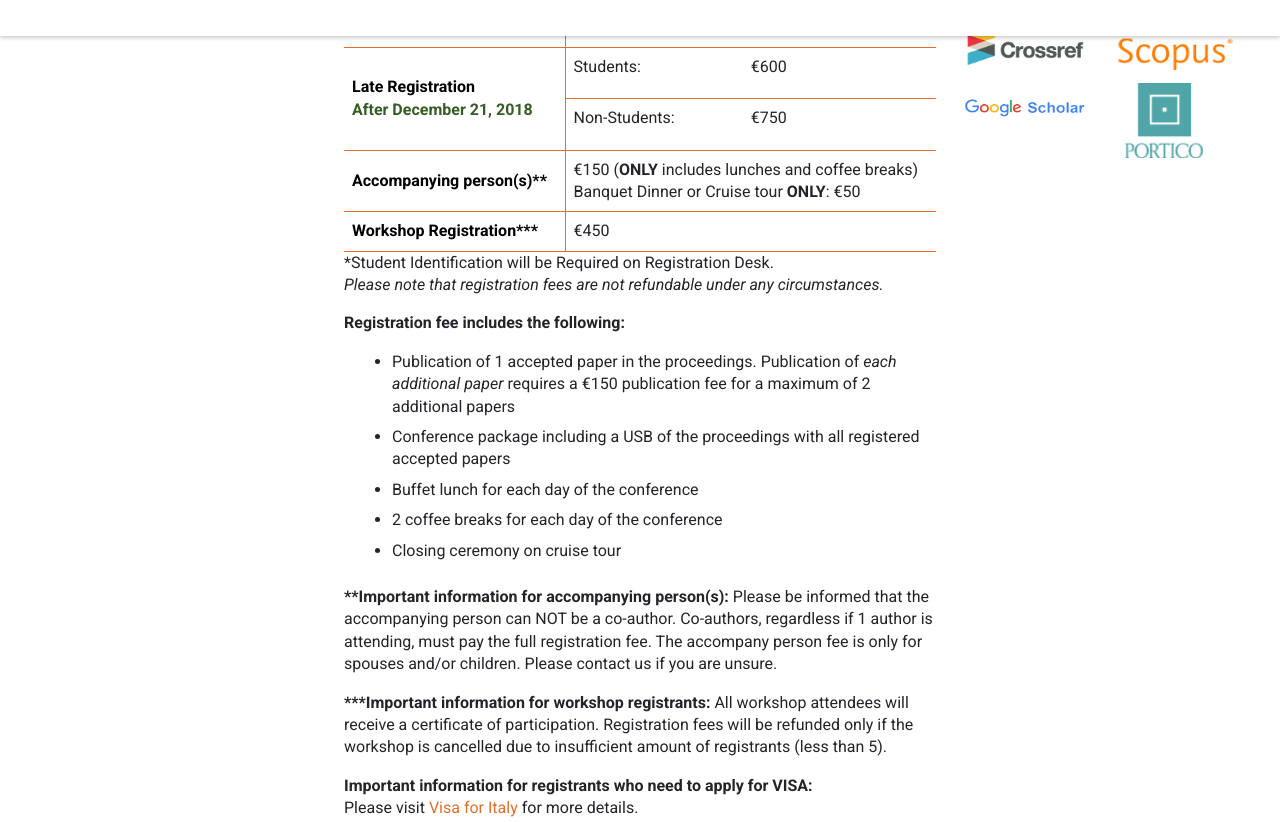
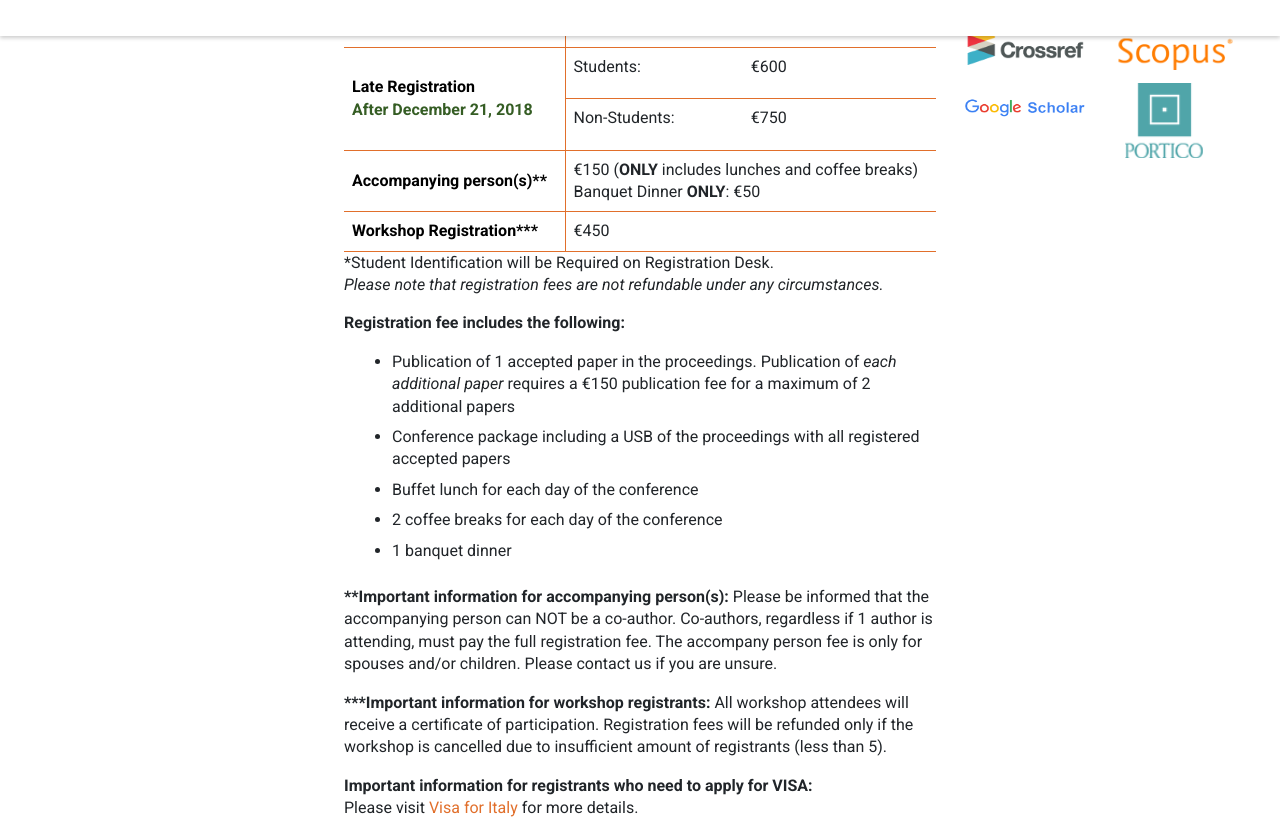
Before and after one commit to emdsgn/icgre, a Jekyll site: the page built from registration.html, in a window 1280 px wide and 900 px high, scrolled down 667 px, cut to the strip 78-900 px from the top of the window. Built offline with Jekyll 4.4.1, drawn with Linux system fonts in a browser that asks for light colours; nearby versions of some CDN libraries; Markdown is read by kramdown in place of the engine named in the settings; comment, search, counter and statistics services are not loaded.

Commit message:
update the registration page

```diff
--- a/registration.html
+++ b/registration.html
@@ -44,7 +44,7 @@ keyword: geotechnical engineering, geotechnical engineering conference, geotechn
     <td class="date-title" rowspan="1">Accompanying person(s)**</td>
     </tr>
     <tr>
-    <td class="imp-date">€150 (<b>ONLY</b> includes lunches and coffee breaks)<br>Banquet Dinner or Cruise tour <b>ONLY</b>: €50</td>
+    <td class="imp-date">€150 (<b>ONLY</b> includes lunches and coffee breaks)<br>Banquet Dinner <b>ONLY</b>: €50</td>
     </tr>
 
     <tr>
@@ -86,7 +86,7 @@ keyword: geotechnical engineering, geotechnical engineering conference, geotechn
     </tr>
     <tr>
     <th class="date-title" rowspan="1">Accompanying person(s)**</th>
-    <td class="imp-date">€150 (<b>ONLY</b> includes lunches and coffee breaks)<br>Banquet Dinner or Cruise tour <b>ONLY</b>: €50</td>
+    <td class="imp-date">€150 (<b>ONLY</b> includes lunches and coffee breaks)<br>Banquet Dinner  <b>ONLY</b>: €50</td>
     </tr>
 
     <tr>
@@ -106,7 +106,7 @@ keyword: geotechnical engineering, geotechnical engineering conference, geotechn
 <li>Conference package including a USB of the proceedings with all registered accepted papers</li>
 <li>Buffet lunch for each day of the conference</li>
 <li>2 coffee breaks for each day of the conference</li>
-<li>Closing ceremony on cruise tour</li>
+<li>1 banquet dinner</li>
 </ul>
 
 <p class="body"><b>**Important information for accompanying person(s):</b> Please be informed that the accompanying person can NOT be a co-author. Co-authors, regardless if 1 author is attending, must pay the full registration fee. The accompany person fee is only for spouses and/or children. Please contact us if you are unsure.</p>
```
Also changed, not shown: 1 other file.
